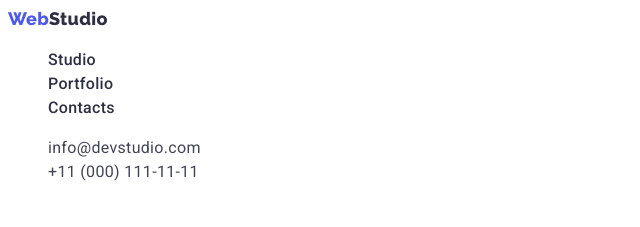
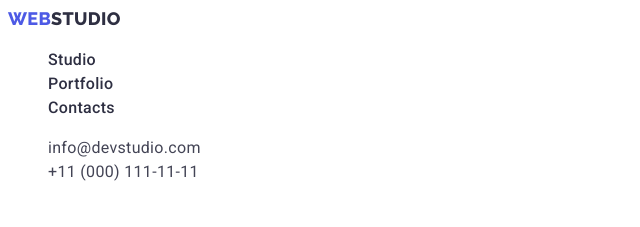
Before and after one commit to VolynetsOlha/goit-markup-hw-02, a plain HTML site: page index.html in a window 1280 px wide. Shown: the top 227 px of the page, 0-640 px from the left. Drawn offline with Linux system fonts and the light colour scheme.

Commit message:
Update styles.css

```diff
--- a/css/styles.css
+++ b/css/styles.css
@@ -18,7 +18,7 @@ body {
   letter-spacing: 0.02em;
   background-color: var(--white-color);
 }
-/* Header navigation  */
+
 .logo {
   font-weight: 800;
   font-size: 18px;
@@ -26,6 +26,7 @@ body {
   line-height: 1.16;
   font-family: var(--secondary-text);
   color: var(--design-color);
+  text-transform: uppercase;
 }
 .logo-header {
   color: var(--primary-color);
@@ -36,7 +37,7 @@ body {
   color: var(--primary-color);
   font-weight: 500;
 }
-/* Contacts */
+
 .link.contact {
   color: var(--secondary-color);
   font-style: normal;
@@ -51,7 +52,7 @@ body {
   color: var(--action-color);
   text-decoration: underline;
 }
-/* Button list */
+
 .btn {
   color: var(--design-color);
   background-color: var(--frame-color);
```
